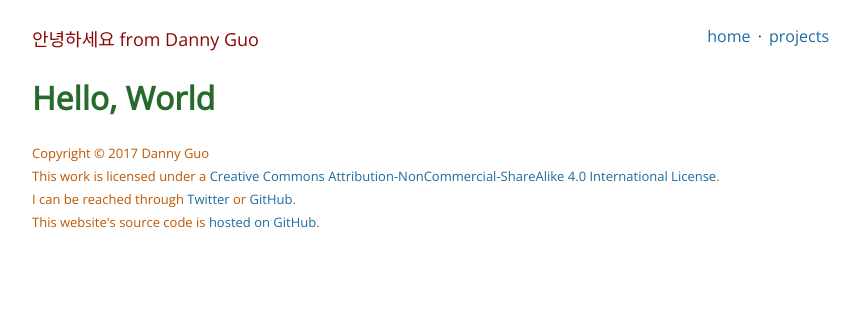
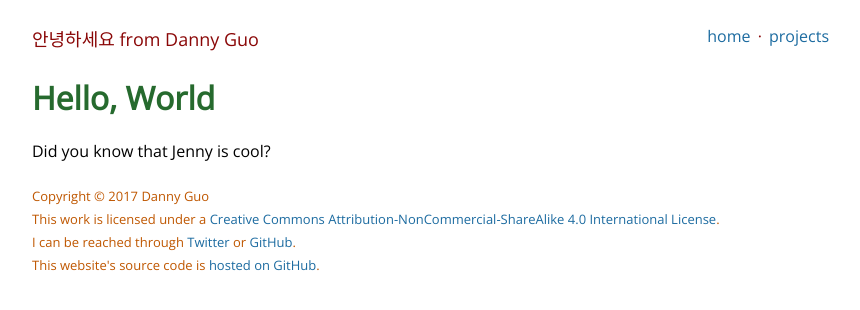
Before and after one commit to dguo/dannyguo.com, a Jekyll site: the page built from index.md, in a window 1280 px wide. Shown: the top 310 px of the page, without its empty margins (208-1068 px from the left). Built offline with Jekyll 4.4.1, drawn with Linux system fonts in a browser that asks for light colours.

Commit message:
Add a message

```diff
--- a/index.md
+++ b/index.md
@@ -4,3 +4,5 @@ title: Danny Guo
 ---
 
 # Hello, World
+
+Did you know that Jenny is cool?
```
